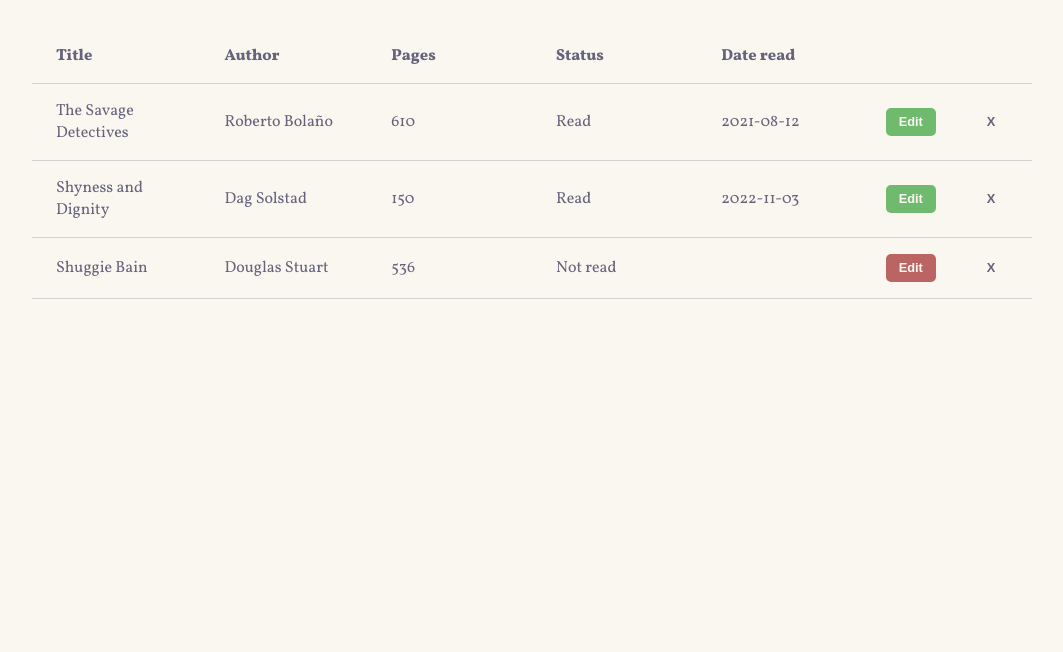
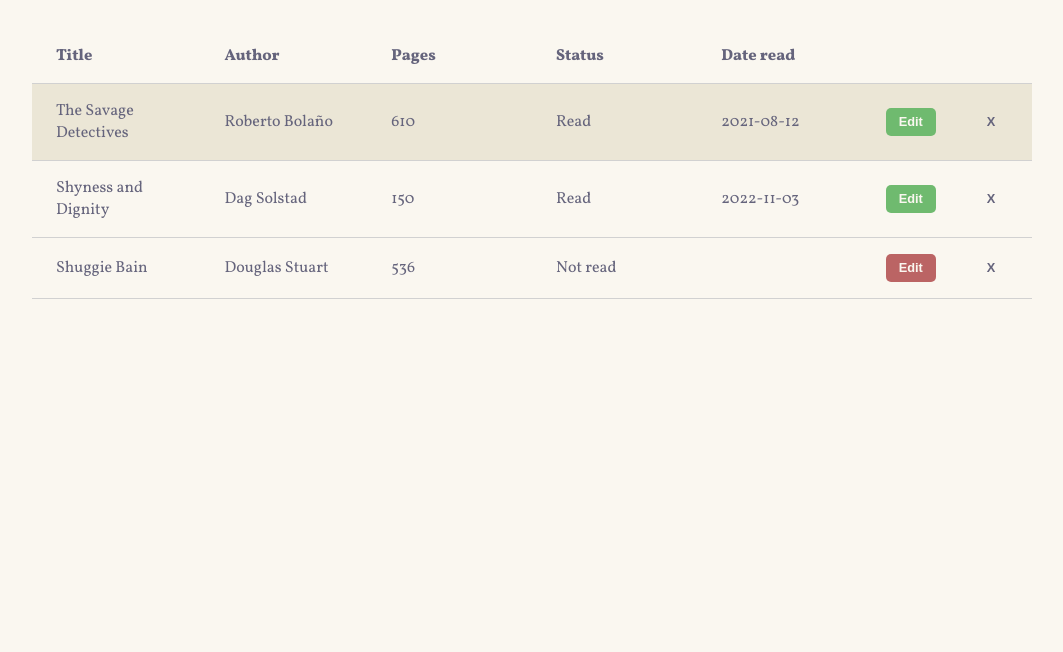
Before and after one commit to tarikkocar/library, a plain HTML site: page index.html in a window 1280 px wide. In both pictures the pointer is over the element 640 px from the left and 210 px from the top of the page. Shown: the part 89-741 px from the top of the page, without its empty margins (108-1171 px from the left). Drawn offline with nearby package versions, Linux system fonts and the light colour scheme; a web font is replaced by a local one.

Commit message:
Add hover effect to table  rows

```diff
--- a/style.css
+++ b/style.css
@@ -63,6 +63,15 @@ td, th {
 
 tr {
     border-bottom: 1px solid var(--border-color);
+}
+
+tr:not(:first-child):hover {
+    background-color: #ebe6d6;
+    transition: 0.3s;
+}
+
+tr:not(:first-child):not(:hover) {
+    transition: 0.3s;
 }
 
 td button {
```
